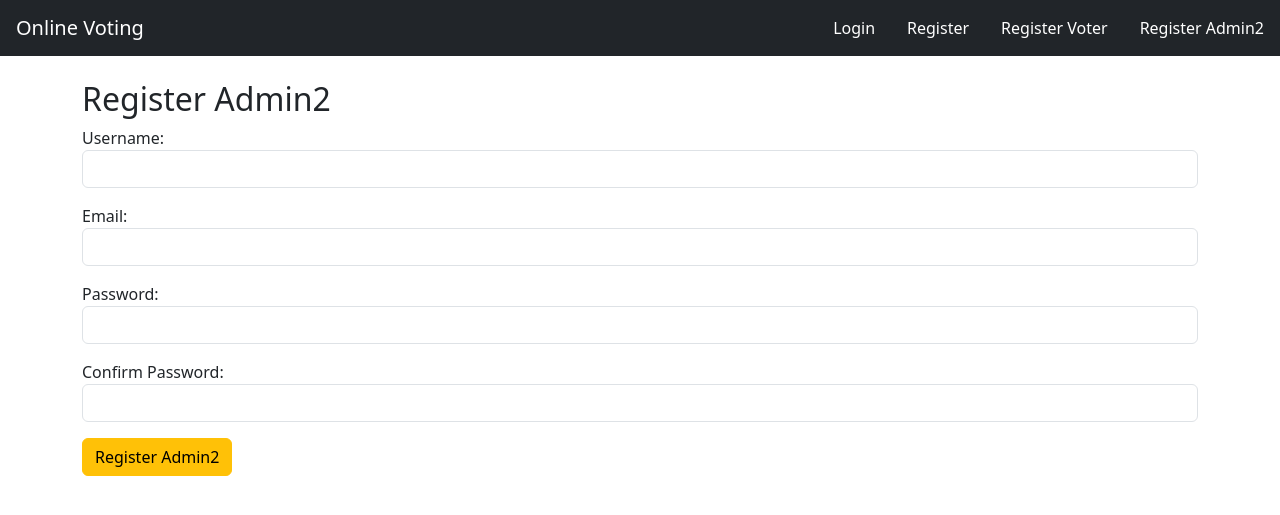
After one commit to jayanthravi-hub/Online_Voting_System, a Django app: page /register_admin2/ in a window 1280 px wide. The commit adds this page. Shown: the top 515 px of the page. Run offline with Django 5.2, Linux system fonts and the light colour scheme.

Commit message:
Updated Online Voting System project

```diff
--- a/OnlineVotingSystem/templates/base.html
+++ b/OnlineVotingSystem/templates/base.html
@@ -12,27 +12,45 @@
         <div class="collapse navbar-collapse">
             <ul class="navbar-nav ms-auto">
                 {% if user.is_authenticated %}
-                    {% if user.is_staff %}
+                    {% if user.is_superuser %}
                         <li class="nav-item">
                             <a class="nav-link btn btn-warning text-white mx-2" href="{% url 'candidate_list' %}">Manage Candidates</a>
                         </li>
                     {% endif %}
+                    {% if user.is_staff %}   /* if we add is_staff means admin2 also can see this */
+                        <a class="nav-link btn btn-warning text-white mx-2" href="{% url 'voter_list' %}">Manage Voters</a>
+                    {% endif %}
+
                     <li class="nav-item"><a class="nav-link btn btn-warning text-white mx-2"  href="{% url 'dashboard' %}">Dashboard</a></li>
                     <li class="nav-item"><a class="nav-link btn btn-warning text-white mx-2" href="{% url 'logout' %}">Logout</a></li>
-                    {% if user.is_staff %}
-                        <li class="nav-item">
-                            <a class="nav-link btn btn-warning text-white mx-2" href="{% url 'results' %}">Results</a>
-                        </li>
-                    {% endif %}
+<!--                    {% if user.is_staff %}-->
+<!--                        <li class="nav-item">-->
+<!--                            <a class="nav-link btn btn-warning text-white mx-2" href="{% url 'results' %}">Results</a>-->
+<!--                        </li>-->
+<!--                    {% endif %}-->
                 {% else %}
                     <li class="nav-item"><a class="nav-link btn btn-warning text-white mx-2" href="{% url 'login' %}">Login</a></li>
                     <li class="nav-item"><a class="nav-link btn btn-warning text-white mx-2" href="{% url 'register' %}">Register</a></li>
                 {% endif %}
-            </ul>
-        </div>
-    </nav>
-    <div class="container mt-4">
-        {% block content %}{% endblock %}
+                {% if not user.is_authenticated %}
+    <li class="nav-item">
+        <a class="nav-link btn btn-warning text-white mx-2" href="{% url 'register' %}">Register Voter</a>
+    </li>
+    <li class="nav-item">
+        <a class="nav-link btn btn-warning text-white mx-2" href="{% url 'register_admin2' %}">Register Admin2</a>
+    </li>
+{% endif %}
+                {% if user.is_superuser %}
+    <li class="nav-item">
+        <a class="nav-link btn btn-warning text-white mx-2" href="{% url 'results' %}">Results</a>
+    </li>
+{% endif %}
+
+        </ul>
     </div>
+</nav>
+<div class="container mt-4">
+    {% block content %}{% endblock %}
+</div>
 </body>
 </html>
--- /dev/null
+++ b/OnlineVotingSystem/templates/register_admin2.html
@@ -0,0 +1,28 @@
+{% extends 'base.html' %}
+{% block content %}
+<h2>Register Admin2</h2>
+<form method="POST">
+    {% csrf_token %}
+    <div class="mb-3">
+        <label>Username:</label>
+        <input type="text" class="form-control" name="username" required>
+    </div>
+    <div class="mb-3">
+        <label>Email:</label>
+        <input type="email" class="form-control" name="email" required>
+    </div>
+    <div class="mb-3">
+        <label>Password:</label>
+        <input type="password" class="form-control" name="password1" required>
+    </div>
+    <div class="mb-3">
+        <label>Confirm Password:</label>
+        <input type="password" class="form-control" name="password2" required>
+    </div>
+    <button type="submit" class="btn btn-warning">Register Admin2</button>
+</form>
+
+{% if error %}
+    <p class="text-danger mt-2">{{ error }}</p>
+{% endif %}
+{% endblock %}
--- a/OnlineVotingSystem/voting/urls.py
+++ b/OnlineVotingSystem/voting/urls.py
@@ -13,4 +13,10 @@ urlpatterns = [
     path('candidates/add/', views.add_candidate, name='add_candidate'),
     path('candidates/edit/<int:candidate_id>/', views.edit_candidate, name='edit_candidate'),
     path('candidates/delete/<int:candidate_id>/', views.delete_candidate, name='delete_candidate'),
+    path('voters/', views.voter_list, name='voter_list'),
+    path('voters/add/', views.voter_add, name='voter_add'),
+    path('voters/update/<int:user_id>/', views.voter_update, name='voter_update'),
+    path('voters/delete/<int:user_id>/', views.voter_delete, name='voter_delete'),
+    path('register_admin2/', views.register_admin2, name='register_admin2'),
+
 ]
--- a/OnlineVotingSystem/voting/views.py
+++ b/OnlineVotingSystem/voting/views.py
@@ -3,12 +3,14 @@ from django.shortcuts import render
 
 # Create your views here.
 from django.shortcuts import render, redirect
-from django.contrib.auth.models import User
+from django.contrib.auth.models import User, Group
 from django.contrib.auth import authenticate, login, logout
-from django.contrib.auth.decorators import login_required
+from django.contrib.auth.decorators import login_required, user_passes_test
 from .models import Candidate, Vote
 from django.contrib.admin.views.decorators import staff_member_required
 from django.shortcuts import get_object_or_404
+
+# from django.contrib.auth.decorators import login_required, user_passes_test
 
 def register(request):
     if request.method == 'POST':
@@ -94,6 +96,7 @@ def results_view(request):
 # from here onwards we have started crud operations.
 
 # add candidates logic
+
 @staff_member_required
 def add_candidate(request):
     if request.method == 'POST':
@@ -138,3 +141,81 @@ def delete_candidate(request, candidate_id):
     candidate = get_object_or_404(Candidate, id=candidate_id)
     candidate.delete()
     return redirect('candidate_list')
+
+# voting/views.py
+
+# from django.contrib.auth.models import User
+# from django.shortcuts import render, redirect, get_object_or_404
+# from django.contrib.auth.decorators import login_required, user_passes_test
+
+# Only admin or staff can access these
+def is_admin(user):
+    return user.is_superuser or user.is_staff
+
+@login_required
+@user_passes_test(is_admin)
+def voter_list(request):
+    voters = User.objects.filter(is_superuser=False)  # exclude superusers
+    return render(request, 'voter_list.html', {'voters': voters})
+
+@login_required
+@user_passes_test(is_admin)
+def voter_add(request):
+    if request.method == 'POST':
+        username = request.POST['username']
+        email = request.POST['email']
+        password = request.POST['password']
+        User.objects.create_user(username=username, email=email, password=password)
+        return redirect('voter_list')
+    return render(request, 'voter_form.html')
+
+@login_required
+@user_passes_test(is_admin)
+def voter_update(request, user_id):
+    user = get_object_or_404(User, pk=user_id)
+    if request.method == 'POST':
+        user.username = request.POST['username']
+        user.email = request.POST['email']
+        user.save()
+        return redirect('voter_list')
+    return render(request, 'voter_form.html', {'user': user})
+
+@login_required
+@user_passes_test(is_admin)
+def voter_delete(request, user_id):
+    user = get_object_or_404(User, pk=user_id)
+    user.delete()
+    return redirect('voter_list')
+
+# from django.contrib.auth.models import User, Group
+# from django.shortcuts import render, redirect
+# from django.contrib.auth import login
+
+# Create a custom signup form for Admin2
+
+def register_admin2(request):
+    if request.method == 'POST':
+        username = request.POST['username']
+        email = request.POST['email']
+        password1 = request.POST['password1']
+        password2 = request.POST['password2']
+
+        if password1 != password2:
+            return render(request, 'register_admin2.html', {'error': 'Passwords do not match'})
+
+        if User.objects.filter(username=username).exists():
+            return render(request, 'register_admin2.html', {'error': 'Username already exists'})
+
+        user = User.objects.create_user(username=username, email=email, password=password1)
+        user.is_staff = True  #  So they can access staff views
+        user.is_superuser = False  #  No full admin access
+        user.save()
+
+        # Optional: Add to a group called "Admin2"
+        group, created = Group.objects.get_or_create(name='Admin2')
+        user.groups.add(group)
+
+        login(request, user)
+        return redirect('dashboard')
+
+    return render(request, 'register_admin2.html')
```
Also changed, not shown: OnlineVotingSystem/templates/home.html (+7 -2 lines), OnlineVotingSystem/templates/voter_form.html (added, +22 -0 lines), OnlineVotingSystem/templates/voter_list.html (added, +24 -0 lines), Summary_of_Project.txt (added, +28 -0 lines), OnlineVotingSystem/OnlineVotingSystem/static/images/vote1.jpg (added).
